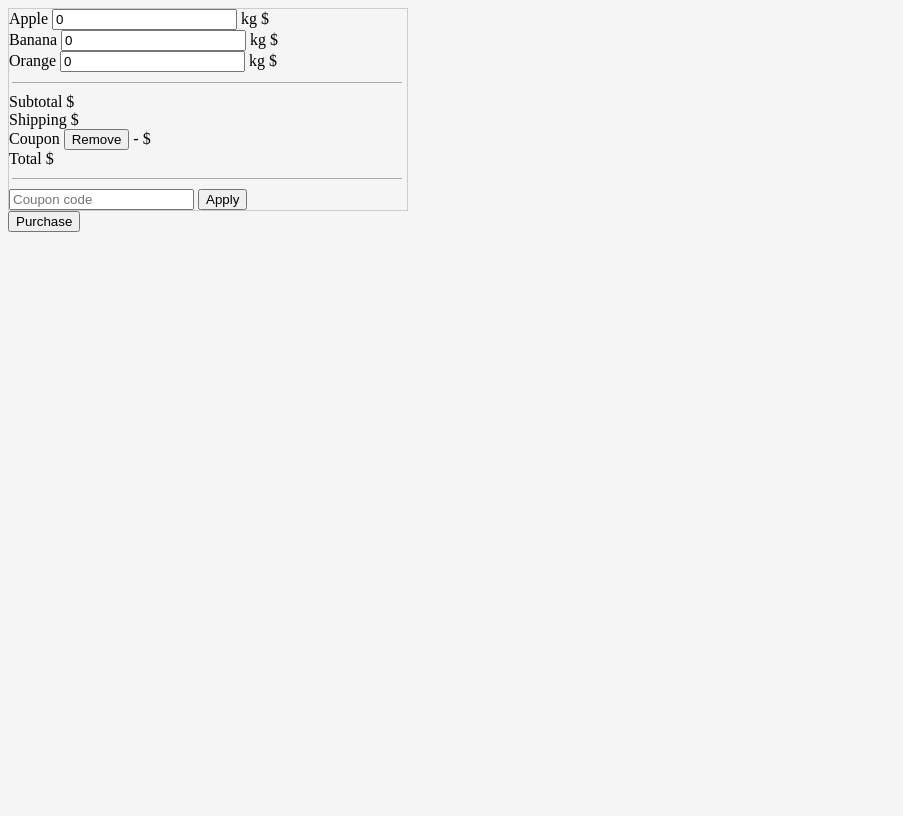
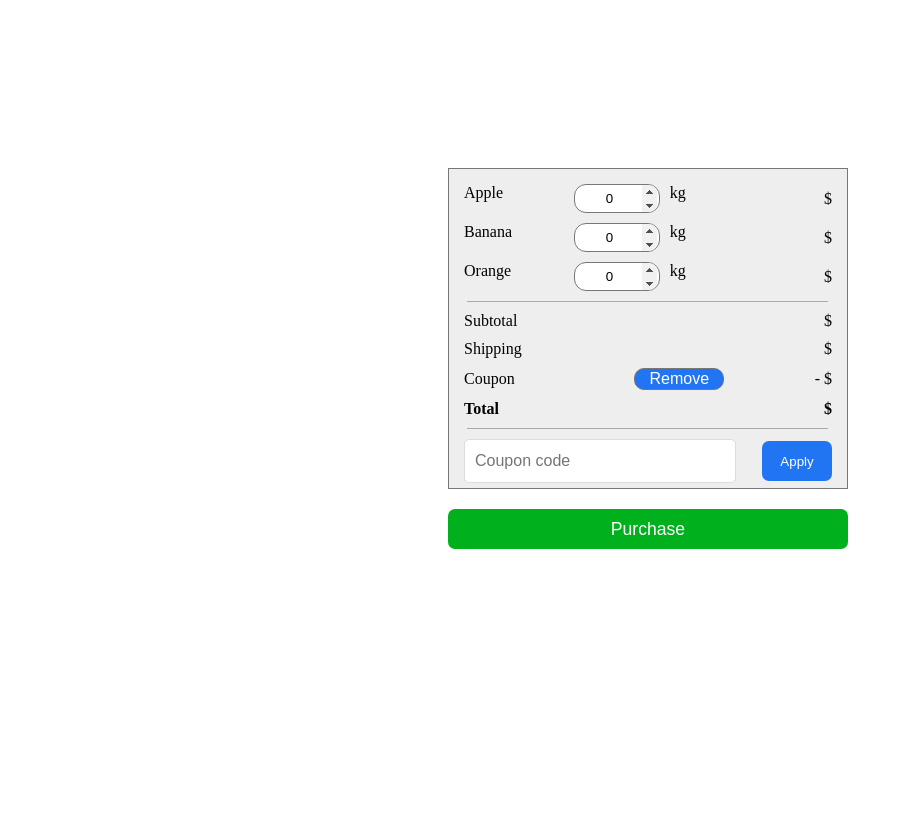
Before and after one commit to ebraimcarvalho/frontend-challenges, a PHP site: page / in a window 1280 px wide. Shown: the whole page, without its empty margins (0-903 px from the left). Before the commit the page ends 232 px from the top, so only its background shows below. Run offline with PHP 8.4, Linux system fonts and the light colour scheme.

Commit message:
add style

```diff
--- a/codeminer-shopping-cart/index.html
+++ b/codeminer-shopping-cart/index.html
@@ -11,19 +11,25 @@
     <div class="main">
       <div class="handleChange">
         <div class="item">
+          <div class="itemFruit">
             <span class="itemName">Apple</span>
             <input name="apple" type="number" data-js="qtdFruit" min="0" value="0"> kg
-          <span>$ </span><span data-js="totalApple"></span>
+          </div>
+          <span>$ <span data-js="totalApple"></span></span>
         </div>
         <div class="item">
+          <div class="itemFruit">
             <span class="itemName">Banana</span>
             <input name="banana" type="number" data-js="qtdFruit" min="0" value="0"> kg
-          <span>$ </span><span data-js="totalBanana"></span>
+          </div>
+          <span>$ <span data-js="totalBanana"></span></span>
         </div>
         <div class="item">
+          <div class="itemFruit">
             <span class="itemName">Orange</span>
             <input name="orange" type="number" data-js="qtdFruit" min="0" value="0"> kg
-          <span>$ </span><span data-js="totalOrange"></span>
+          </div>
+          <span>$ <span data-js="totalOrange"></span></span>
         </div>
       </div>
 
@@ -32,23 +38,25 @@
       <div class="infoPrice">
         <div class="item">
           <span class="itemName">Subtotal</span>
-          <span>$ </span><span data-js="subtotal"></span>
+          <span>$ <span data-js="subtotal"></span></span>
         </div>
 
         <div class="item">
           <span class="itemName">Shipping</span>
-          <span>$ </span><span data-js="shipping"></span>
+          <span>$ <span data-js="shipping"></span></span>
         </div>
 
         <div class="item">
+          <!-- <div class="itemFruit"> -->
             <span class="itemName">Coupon <span data-js="receiveNameCoupon"></span></span>
             <input type="button" value="Remove" data-js="removeCoupon">
-          <span>- $ </span><span data-js="totalDiscount"></span><span data-js="benefitDiscount"></span>
+          <!-- </div>           -->
+          <span class="couponInfo">- $ <span data-js="totalDiscount"></span> <span data-js="benefitDiscount"></span></span>
         </div>
 
-        <div class="item">
+        <div class="item itemTotal">
           <span class="itemName">Total</span>
-          <span>$ </span><span data-js="total"></span>
+          <span>$ <span data-js="total"></span></span>
         </div>
 
       </div>
--- a/codeminer-shopping-cart/main.js
+++ b/codeminer-shopping-cart/main.js
@@ -64,12 +64,12 @@ import data from './data.js';
       } else if (data.couponName === 'FOO' && data.parcial > 100) {
         data.discount = 100;
         data.couponName = 'FOO';
-        data.couponBenefit = ' (save $100 over total)';
+        data.couponBenefit = ' (over total)';
       } else if (data.couponName === 'C' && data.parcial >= 300.50) {
         data.shipping = 0;
-        data.discount = 0;
+        data.discount = '';
         data.couponName = 'C';
-        data.couponBenefit = ' (free shipping for purchase over $300.50)';
+        data.couponBenefit = ' (free shipping)';
       } else {
         removeCoupon();
       }
@@ -94,6 +94,7 @@ import data from './data.js';
     $shipping.textContent = data.shipping;
     $subtotal.textContent = data.parcial;
     $receiveNameCoupon.textContent = data.couponName;
+    $totalDiscount.textContent = data.discount;
     $benefitDiscount.textContent = data.couponBenefit;
     $total.textContent = data.total;
   }
--- a/codeminer-shopping-cart/style.css
+++ b/codeminer-shopping-cart/style.css
@@ -1,13 +1,103 @@
 body {
-  background-color: whitesmoke;
+  display: flex;
+  align-items: center;
+  height: 100vh;
+  width: 100%;
 }
 
 .app {
   width: 400px;
+  height: 60vh;
+  margin: 0 auto;
 }
 
 .main {
-  border: 1px solid #ccc;
+  background-color: #eee;
+  border: 1px solid #777;
+  padding: 15px 15px 5px 15px;
+}
+
+input[data-js='qtdFruit'] {
+  width: 25%;
+  height: 25px;
+  margin-left: 30px;
+  margin-right: 10px;
+  border-radius: 12px;
+  border: 1px solid #777;
+  position: relative;
+  text-align: center;
+  opacity: 1;
+}
+
+input:focus {
+  outline: none;
+}
+
+input[data-js='qtdFruit']::-webkit-inner-spin-button,
+input[data-js='qtdFruit']::-webkit-outer-spin-button {
+  opacity: 1;
+  height: 30px;
+}
+
+input[data-js='removeCoupon'] {
+  background-color: rgb(33, 117, 243);
+  border: 1px solid #777;
+  color: white;
+  font-size: 1rem;
+  width: 90px;
+  outline: none;
+  border-radius: 10px;
+  cursor: pointer;
+}
+
+input[data-js='inputCoupon'] {
+  width: 70%;
+  height: 40px;
+  padding-left: 10px;
+  border-radius: 5px;
+  border: 1px solid #ddd;
+  font-size: 1rem;
+}
+
+input[data-js='submitCoupon'] {
+  background-color: rgb(33, 117, 243);
+  color: white;
+  border-style: none;
+  width: 70px;
+  height: 40px;
+  border-radius: 7px;
+  cursor: pointer;
+}
+
+button[data-js='purchaseButton'] {
+  width: 100%;
+  height: 40px;
+  margin-top: 20px;
+  border-style: none;
+  border-radius: 7px;
+  background-color: rgb(0, 177, 29);
+  color: white;
+  font-size: 1.1rem;
+  cursor: pointer;
+}
+
+.itemTotal {
+  font-weight: bold;
+}
+
+.item {
+  display: flex;
+  justify-content: space-between;
+  align-items: center;
+  margin-bottom: 10px;
+}
+
+.itemFruit {
+  display: flex;
+}
+
+span.itemName {
+  min-width: 80px;
 }
 
 .separator {
@@ -16,3 +106,9 @@ body {
   height: 1px;
   background-color: #aaa;
 }
+
+.insertCoupon {
+  display: flex;
+  justify-content: space-between;
+  align-items: center;
+}
```
Lines whose indentation alone changed are shown as unchanged.
